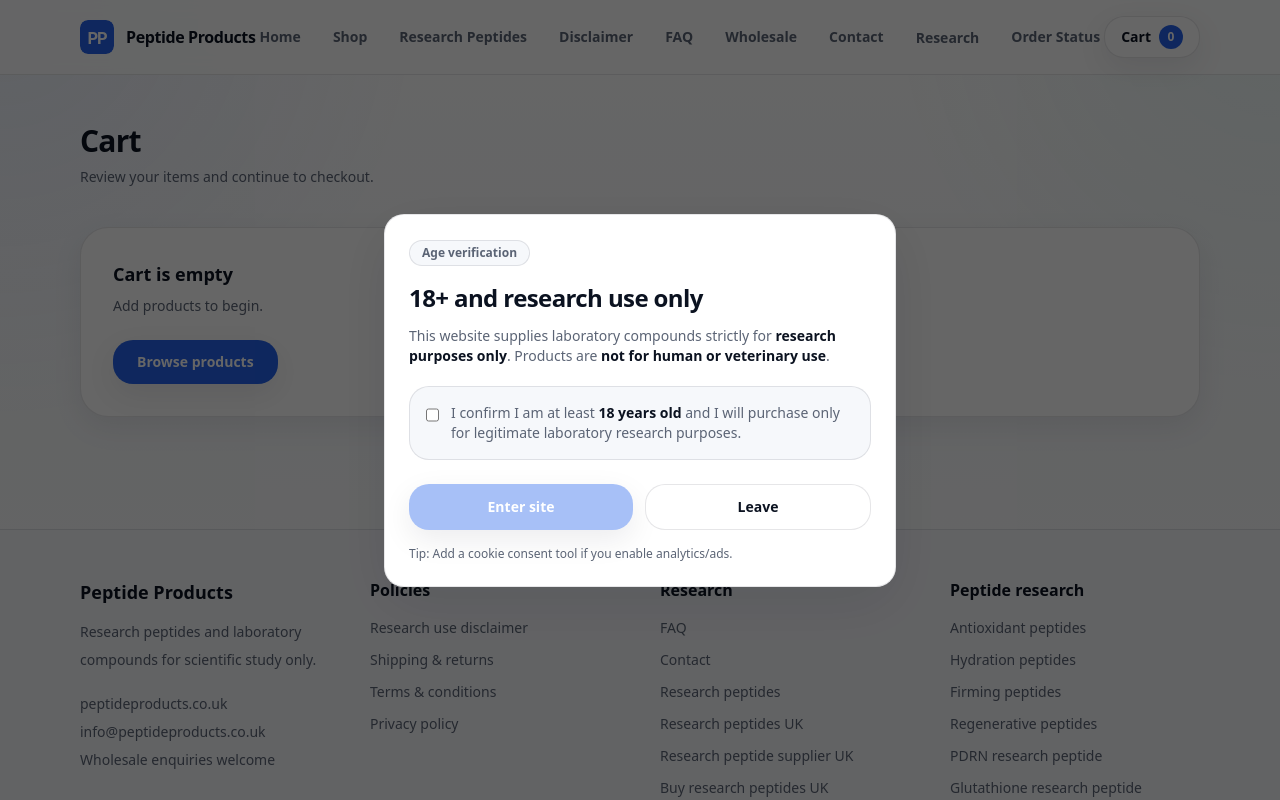
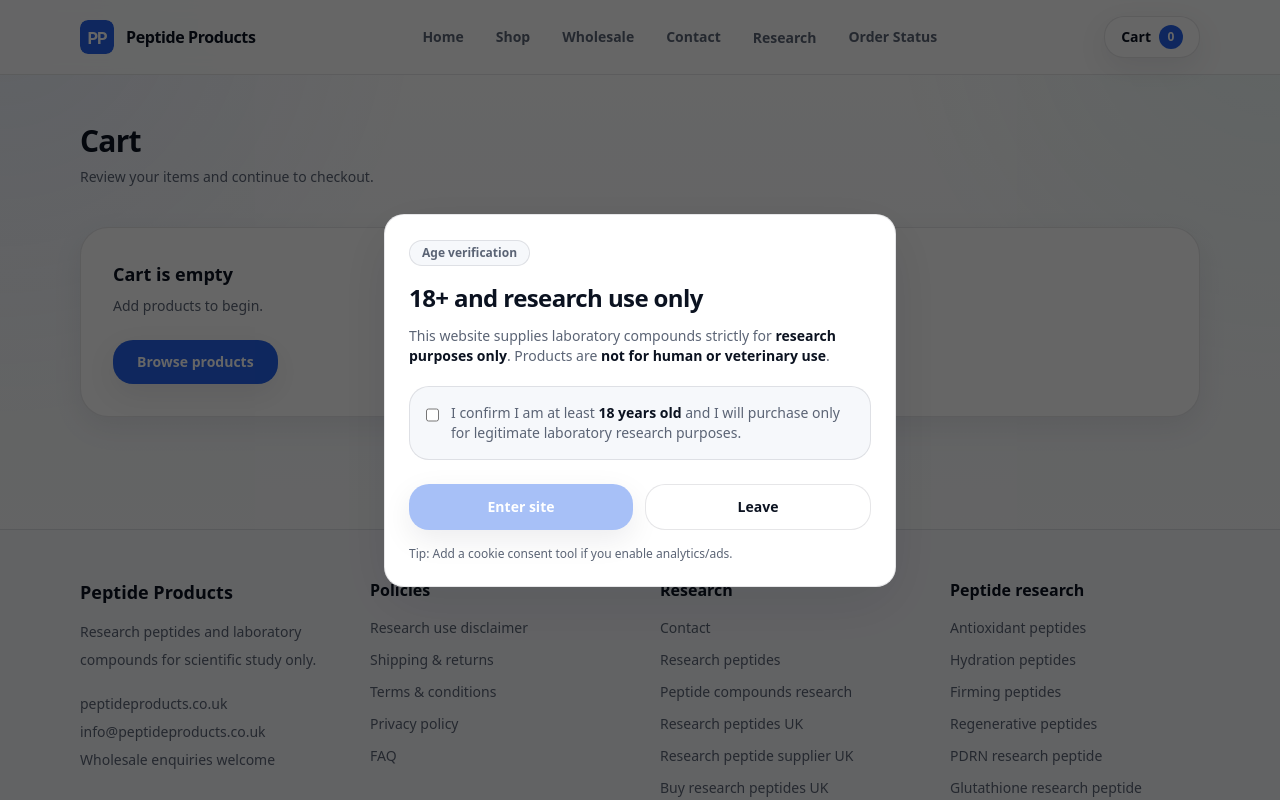
Before and after one commit to readdocs-ai/peptideproducts-store, a Next.js app: page /cart in a window 1280 px wide. Shown: the top 800 px of the page. Built offline with nearby package versions, Linux system fonts and the light colour scheme.

Commit message:
Refine header navigation and update footer research links

```diff
--- a/src/components/Footer.tsx
+++ b/src/components/Footer.tsx
@@ -6,14 +6,10 @@ export function Footer() {
   return (
     <footer className="mt-16 border-t border-line bg-panel">
       <Container>
-
         <div className="grid gap-10 py-12 md:grid-cols-4">
-
           {/* Brand */}
           <div>
-            <div className="text-lg font-extrabold text-ink">
-              {brand.name}
-            </div>
+            <div className="text-lg font-extrabold text-ink">{brand.name}</div>
 
             <p className="mt-3 max-w-sm text-sm leading-7 text-muted">
               {brand.description}
@@ -28,9 +24,7 @@ export function Footer() {
 
           {/* Policies */}
           <div>
-            <div className="font-bold text-ink">
-              Policies
-            </div>
+            <div className="font-bold text-ink">Policies</div>
 
             <div className="mt-4 grid gap-3 text-sm text-muted">
               <Link href="/disclaimer" className="hover:text-ink">
@@ -48,27 +42,28 @@ export function Footer() {
               <Link href="/privacy" className="hover:text-ink">
                 Privacy policy
               </Link>
+
+              <Link href="/faq" className="hover:text-ink">
+                FAQ
+              </Link>
             </div>
           </div>
 
           {/* Research hubs */}
           <div>
-            <div className="font-bold text-ink">
-              Research
-            </div>
+            <div className="font-bold text-ink">Research</div>
 
             <div className="mt-4 grid gap-3 text-sm text-muted">
-
-              <Link href="/faq" className="hover:text-ink">
-                FAQ
-              </Link>
-
               <Link href="/contact" className="hover:text-ink">
                 Contact
               </Link>
 
               <Link href="/research-peptides" className="hover:text-ink">
                 Research peptides
+              </Link>
+
+              <Link href="/peptide-compounds-research" className="hover:text-ink">
+                Peptide compounds research
               </Link>
 
               <Link href="/research-peptides-uk" className="hover:text-ink">
@@ -90,18 +85,14 @@ export function Footer() {
               <Link href="/peptide-products" className="hover:text-ink">
                 Peptide products
               </Link>
-
             </div>
           </div>
 
           {/* Peptide categories + compound research */}
           <div>
-            <div className="font-bold text-ink">
-              Peptide research
-            </div>
+            <div className="font-bold text-ink">Peptide research</div>
 
             <div className="mt-4 grid gap-3 text-sm text-muted">
-
               <Link href="/antioxidant-peptides" className="hover:text-ink">
                 Antioxidant peptides
               </Link>
@@ -129,23 +120,13 @@ export function Footer() {
               <Link href="/hyaluronic-acid-peptide-research" className="hover:text-ink">
                 Hyaluronic acid peptide research
               </Link>
-
-              <Link
-  href="/peptide-compounds-research"
-  className="text-sm text-muted hover:text-ink"
->
-  Peptide compounds research
-</Link>
-
             </div>
           </div>
-
         </div>
 
         <div className="border-t border-line py-6 text-xs text-muted">
           © {new Date().getFullYear()} {brand.name}. All rights reserved.
         </div>
-
       </Container>
     </footer>
   );
--- a/src/components/Header.tsx
+++ b/src/components/Header.tsx
@@ -15,6 +15,8 @@ const researchLinks = [
   { href: "/buy-research-peptides-uk", label: "Buy research peptides UK" },
   { href: "/laboratory-peptide-compounds", label: "Laboratory peptide compounds" },
 ] as const;
+
+const hiddenNavHrefs = new Set(["/research-peptides", "/faq", "/disclaimer"]);
 
 export function Header() {
   const [count, setCount] = useState(0);
@@ -50,7 +52,9 @@ export function Header() {
           </Link>
 
           <nav className="hidden items-center gap-8 md:flex">
-            {nav.map((i) => (
+            {nav
+              .filter((i) => !hiddenNavHrefs.has(i.href))
+              .map((i) => (
                 <Link
                   key={i.href}
                   href={i.href}
```
Lines whose indentation alone changed are shown as unchanged.
